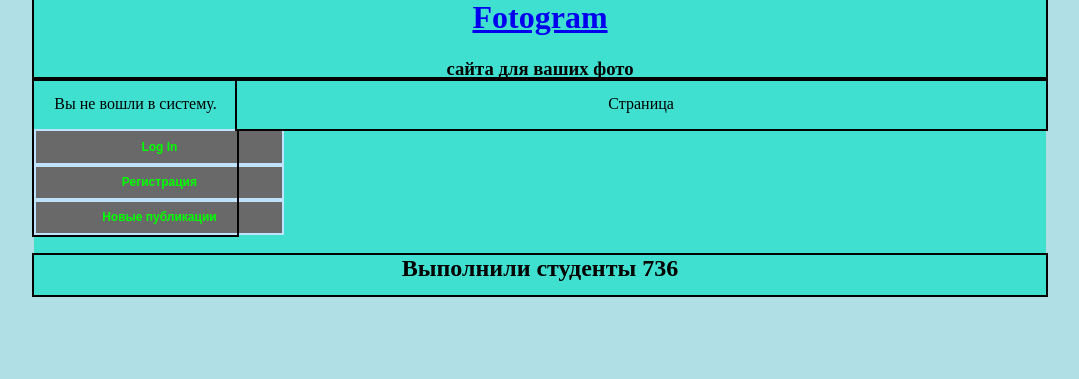
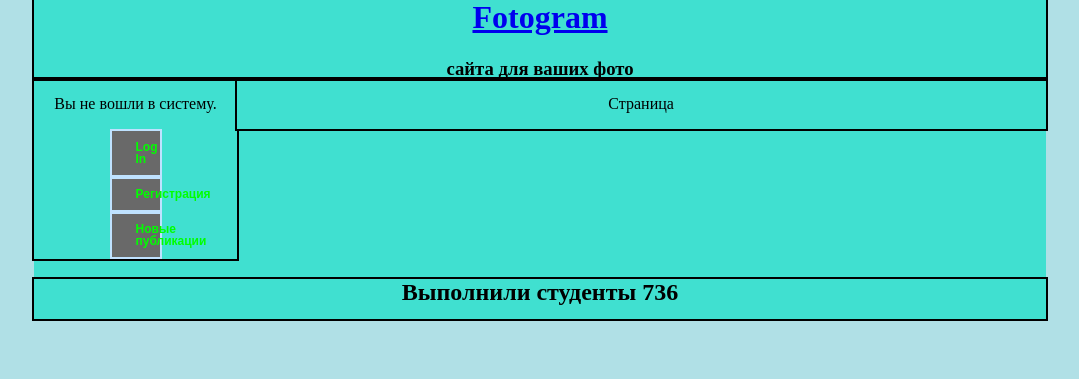
Before and after one commit to qruk/imagehub, a Django app: template imgprovider/templates/user_page.html in a window 1280 px wide. Shown: the part 22-401 px from the top of the page, without its empty margins (100-1179 px from the left). Run offline with Django 3.2, Linux system fonts and the light colour scheme; the template is opened without the code that fills it, so the values that code supplies are empty.

Commit message:
vrode konec

```diff
--- a/imgprovider/templates/baseBlock.html
+++ b/imgprovider/templates/baseBlock.html
@@ -52,7 +52,7 @@
 
         .button
                       {
-                        width: 250px;
+                        width: 20%;
                         border-bottom: 1px dashed;
                         font-size: 12px;
                         line-height: 12px;
--- a/imgprovider/templates/signup.html
+++ b/imgprovider/templates/signup.html
@@ -1,7 +1,6 @@
 {% extends 'baseMy.html' %}
 
 {% block content %}
-	<h2>baseBlock.html</h2>
 	<form method="post">
 		{% csrf_token %}
 		{{ form.as_p }}
```
